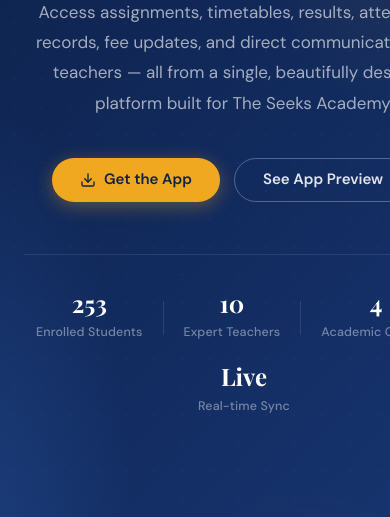
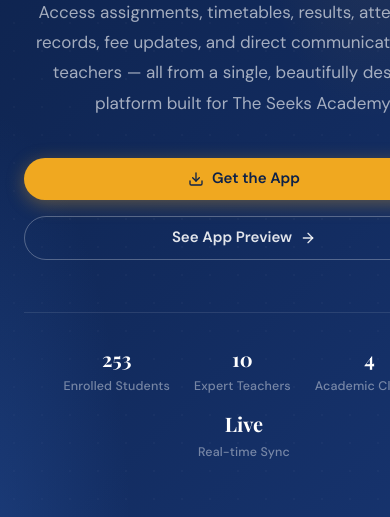
Before and after one commit to IftikharZahid/IftikharZahid.github.io, a plain HTML site: page TheSeeksAcademy/index.html in a window 390 px wide. Shown: the part 271-788 px from the top of the page. Drawn offline with nearby package versions, Linux system fonts and the light colour scheme.

Commit message:
metada added

```diff
--- a/TheSeeksAcademy/style.css
+++ b/TheSeeksAcademy/style.css
@@ -2040,7 +2040,11 @@
     .trust-strip {
         justify-content: center;
         flex-wrap: wrap;
-        gap: 1.25rem;
+        gap: 1.5rem 2.5rem;
+    }
+
+    .trust-divider {
+        display: none;
     }
 
     .hero-visual {
@@ -2235,6 +2239,25 @@
         transform: scale(0.55);
         margin: -100px 0 -80px 0;
     }
+
+    .hero-actions {
+        flex-direction: column;
+        width: 100%;
+        gap: 1rem;
+    }
+
+    .hero-actions .btn {
+        width: 100%;
+        justify-content: center;
+    }
+
+    .trust-strip {
+        gap: 1rem 1.5rem;
+    }
+
+    .trust-item strong {
+        font-size: 1.25rem;
+    }
 }
 
 @media (max-width: 380px) {
```
Also changed, not shown: index.html (+17 -0 lines).
